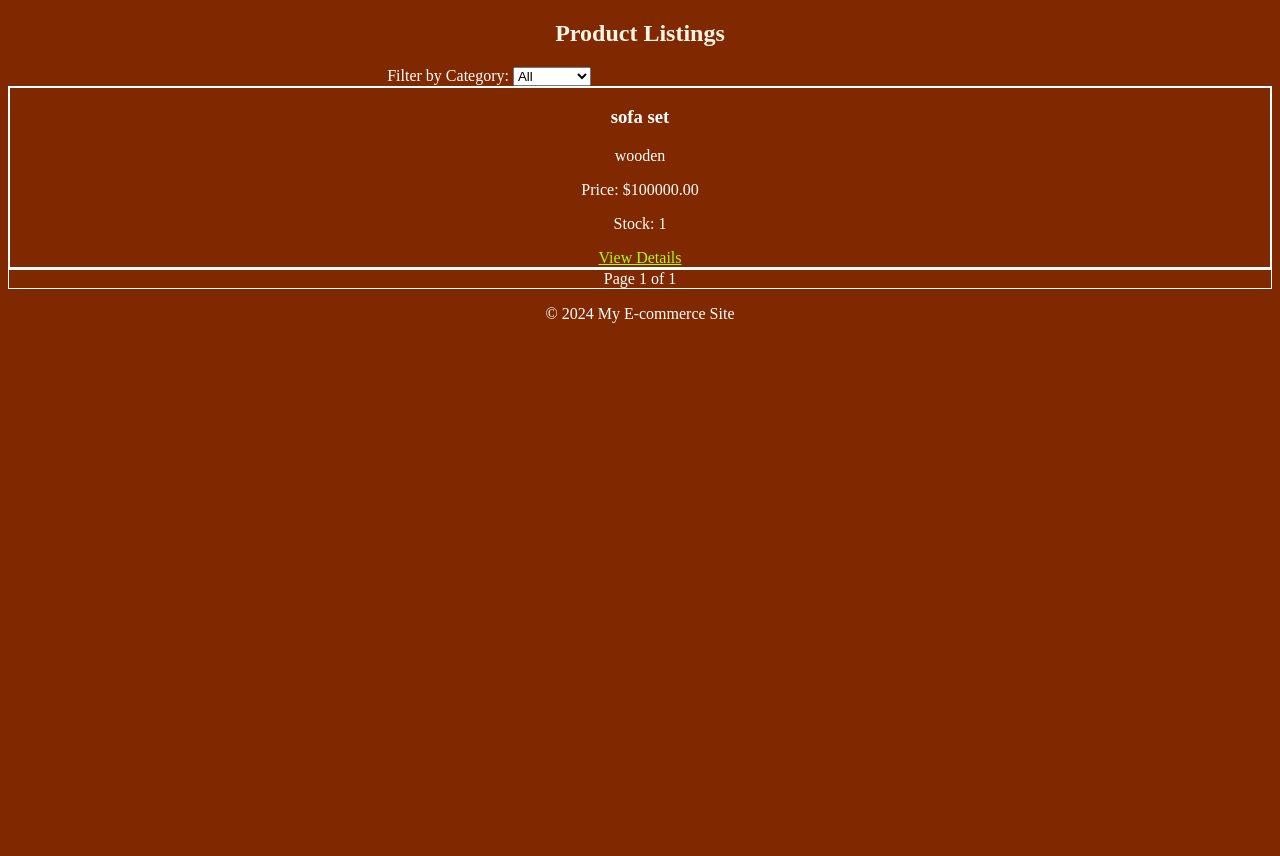
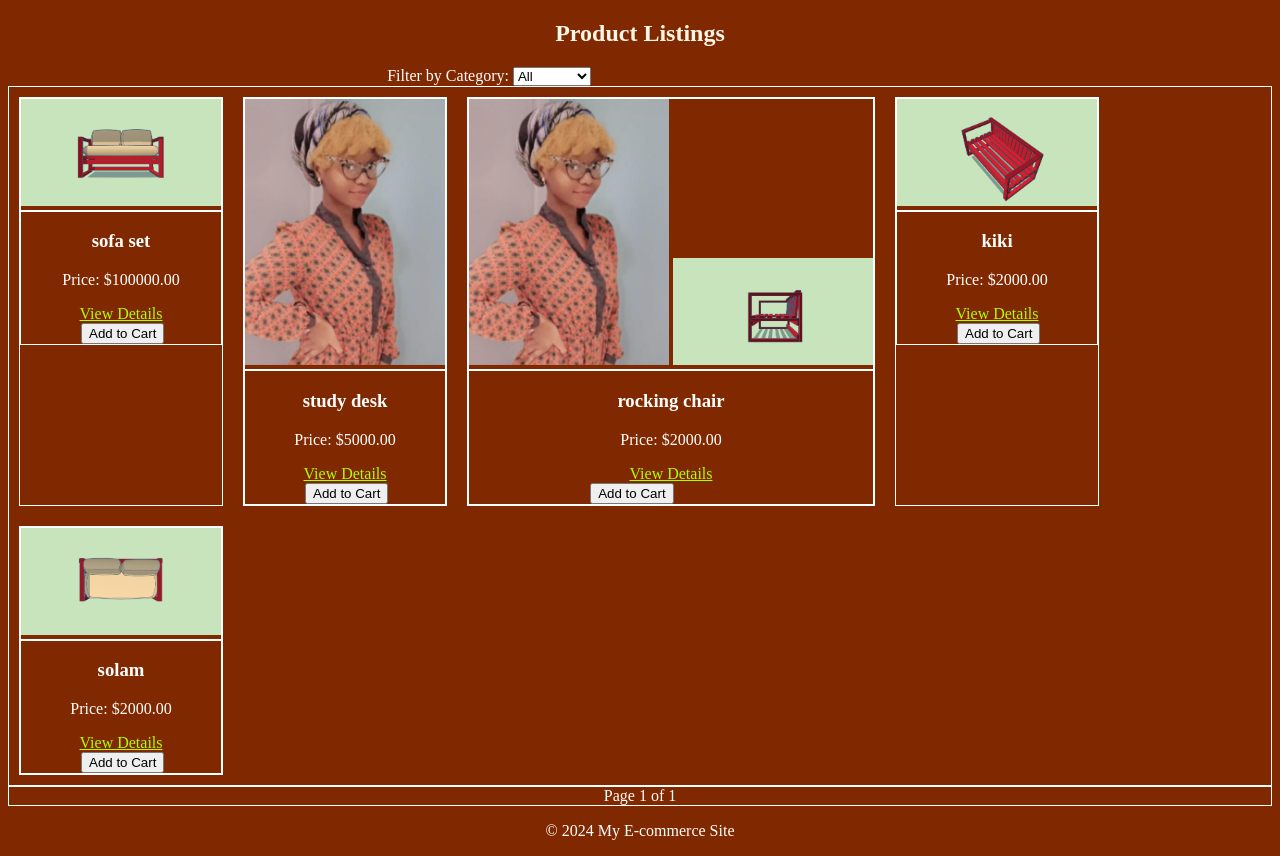
Before and after one commit to deni-cyber/djangoapp, a Django app: page /products/products-listing/ in a window 1280 px wide. Shown: the part 98-954 px from the top of the page. Before the commit the page ends 800 px from the top, so only its background shows below. Run offline with Django 5.2, Linux system fonts and the light colour scheme; data comes from the database, SQL or seed files in the repository.

Commit message:
mino changes on templates (product listing)

```diff
--- a/cart/views.py
+++ b/cart/views.py
@@ -1,6 +1,5 @@
 from django.shortcuts import render
 
-# In carts/views.py
 from django.shortcuts import render, redirect, get_object_or_404
 from .models import Cart, CartItem
 from products.models import Product
--- a/orders/templates/orders/checkout.html
+++ b/orders/templates/orders/checkout.html
@@ -25,7 +25,7 @@
                 {% endfor %}
             </select>
         {% else %}
-            <p>No saved addresses found. Please <a href="{% url 'users:add_address' %}">add an address</a>.</p>
+            <p>No saved addresses found. Please <a href="{% url 'add_address' %}">add an address</a>.</p>
         {% endif %}
     </div>
 
--- a/products/templates/products/product_list.html
+++ b/products/templates/products/product_list.html
@@ -14,15 +14,24 @@
 </form>
 
 <!-- Display Products -->
-<div class="product-list">
+<div class="product-list" style="display: flex; flex-wrap: wrap;">
     {% for product in page_obj %}
+    <div style="margin: 10px;">
+        <div class="product-gallery">
+            {% for image in product.images.all %}
+                <img src="{{ image.image.url }}" alt="{{ image.alt_text }}" style="width: 200px; height: auto;"/>
+            {% endfor %}
+        </div>
         <div class="product-item">
             <h3>{{ product.name }}</h3>
-            <p>{{ product.description|truncatewords:20 }}</p>
             <p>Price: ${{ product.price }}</p>
-            <p>Stock: {{ product.stock }}</p>
             <a href="{% url 'product_detail' product.id %}">View Details</a>
+            <form action="{% url 'add_to_cart' product.id %}" method="post">
+                {% csrf_token %}
+                <button type="submit">Add to Cart</button>
+            </form>
         </div>
+    </diV>
     {% endfor %}
 </div>
 
--- a/structurenotes.txt
+++ b/structurenotes.txt
@@ -6,6 +6,7 @@ super user details
 username----description
 password----kiongozi
 
+daraja login password- Amkingdeni2@
 
 
 App	------------Models
--- a/users/urls.py
+++ b/users/urls.py
@@ -1,6 +1,7 @@
 from django.urls import path
 from django.contrib.auth import views as auth_views
 from . import views
+
 
 urlpatterns = [
     path('register/', views.register, name='register'),
```
Also changed, not shown: db.sqlite3, media/products/Glorious_Turing_3.png (added), media/products/Glorious_Turing_5.png (added), media/products/Glorious_Turing_6.png (added), media/products/WhatsApp_Image_2024-10-12_at_10.52.52_PM44.jpeg (added), media/products/WhatsApp_Image_2024-10-12_at_10_x2rKm2Y.52.52_PM44.jpeg (added).
